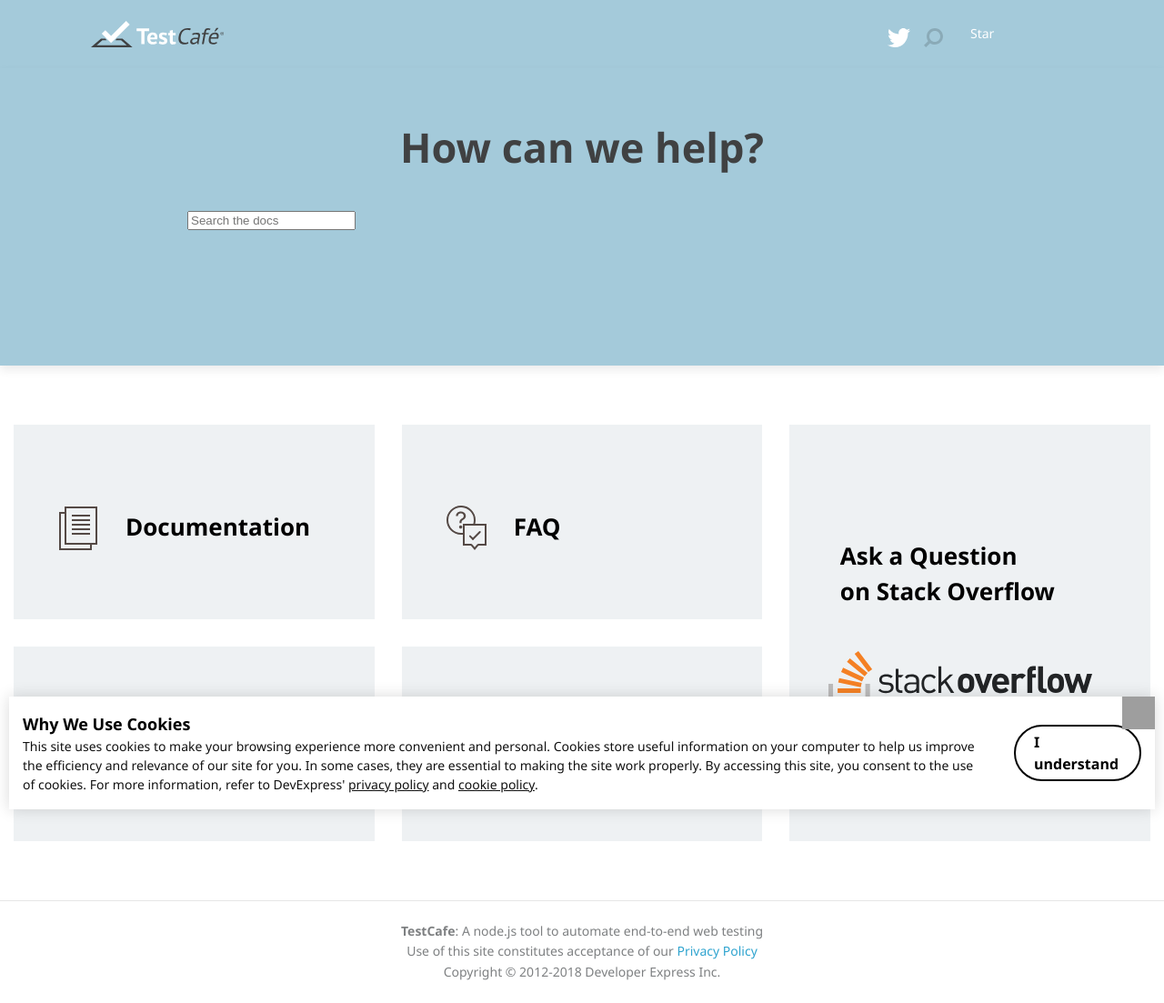
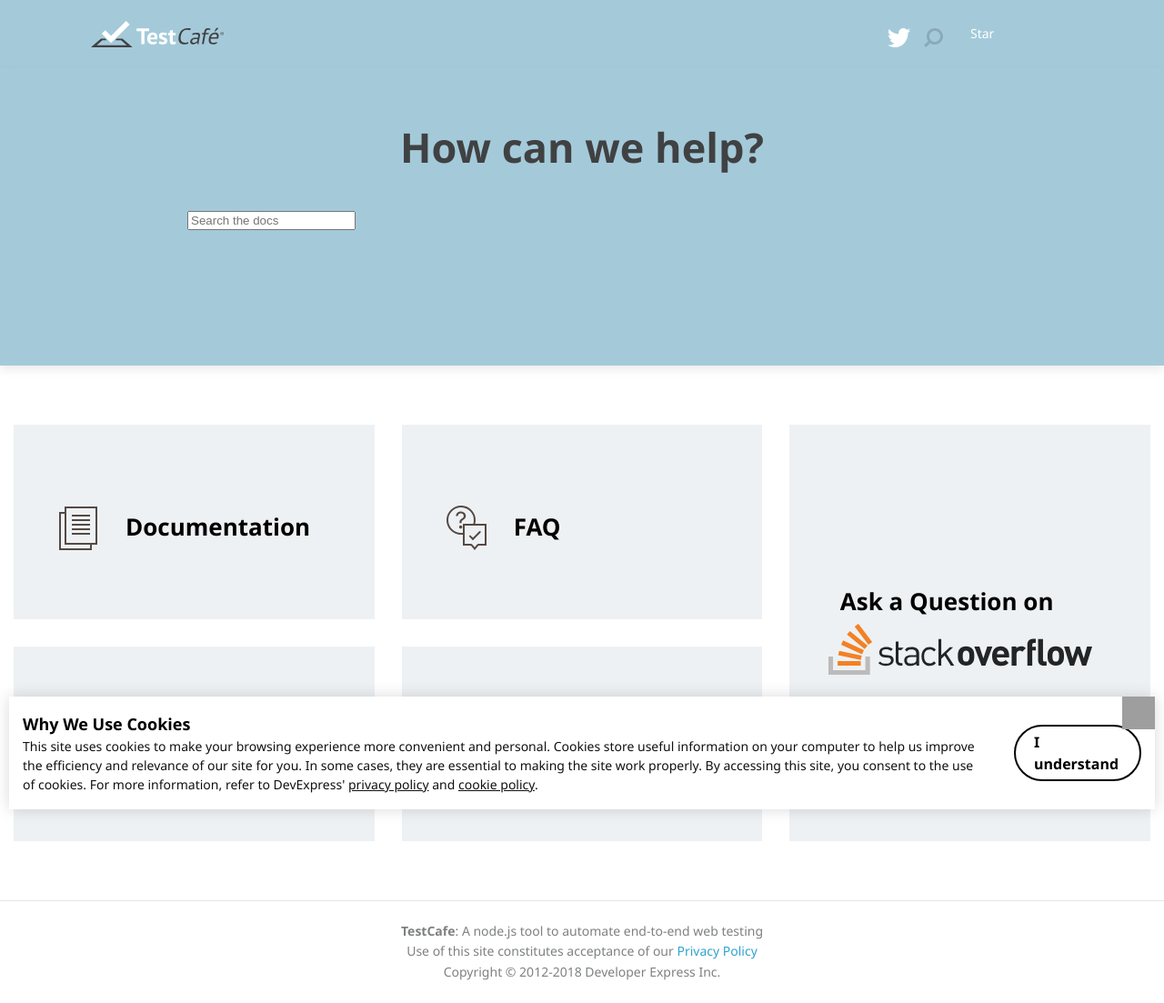
Before and after one commit to DevExpress/testcafe-gh-page-assets, a Jekyll site: the page built from src/support/index.html, in a window 1280 px wide. Shown: the whole page at 91% size. Built offline with Jekyll 4.4.1, drawn with Linux system fonts in a browser that asks for light colours; nearby versions of some CDN libraries; Markdown is read by kramdown in place of the engine named in the settings; comment, search, counter and statistics services are not loaded; grey boxes are pictures that could not be loaded.

Commit message:
Get rid of 'Stack Overflow' text duplication

```diff
--- a/src/css/support-page.mobile.scss
+++ b/src/css/support-page.mobile.scss
@@ -82,9 +82,9 @@
 
             .large-tile {
                 height: 245px;
-                padding-top: 30px;
+                padding-top: 65px;
                 line-height: 33px;
-                background-position: 30px 135px;
+                background-position: 30px 110px;
 
                 p {
                     left: 30px;
--- a/src/css/support-page.scss
+++ b/src/css/support-page.scss
@@ -103,9 +103,9 @@
 
             .large-tile {
                 height: 468px;
-                padding-top: 125px;
+                padding-top: 175px;
                 background-repeat: no-repeat;
-                background-position: 40% 249px;
+                background-position: 40% 219px;
 
                 p {
                     position: relative;
--- a/src/support/index.html
+++ b/src/support/index.html
@@ -46,7 +46,7 @@
         <div class="col-2">
             <a href="https://stackoverflow.com/questions/tagged/testcafe" target="_blank">
                 <div class="tile large-tile stack-overflow-tile">
-                    <p>Ask a Question<br/>on Stack Overflow</p>
+                    <p>Ask a Question on</p>
                 </div>
             </a>
         </div>
```
